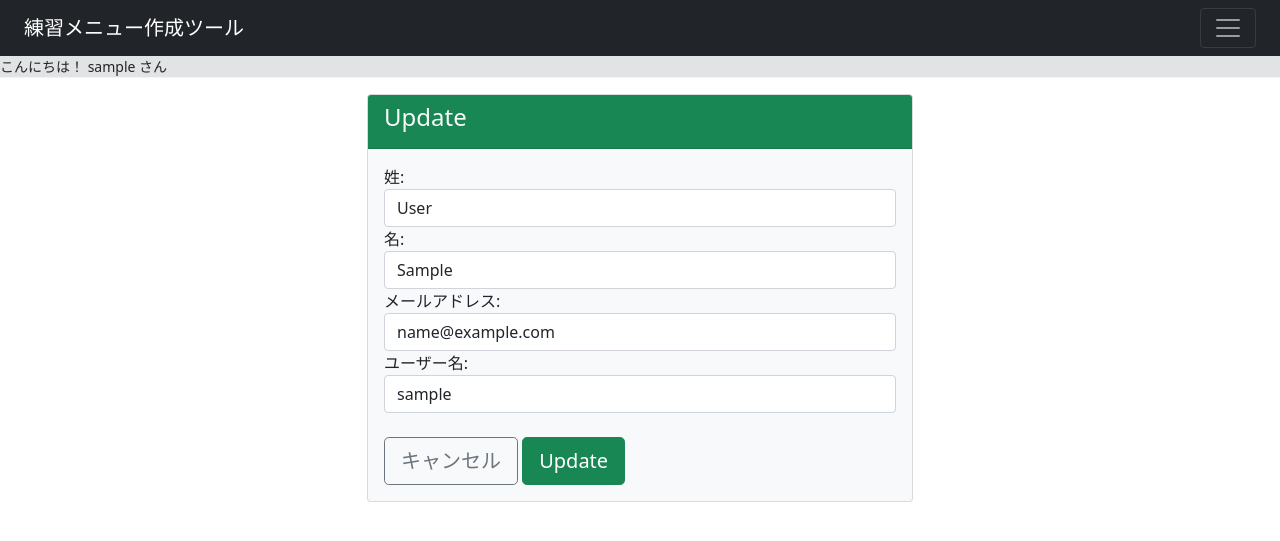
After one commit to YutaUchida-M26/PracticeMenu, a Django app: page /User_update/1 in a window 1280 px wide. The commit adds this page. Shown: the top 541 px of the page. Run offline with Django 3.2, Linux system fonts and the light colour scheme; the visitor is signed in with stand-in values (Sample User, id 1); data comes from the database, SQL or seed files in the repository; some libraries are stand-ins or nearby versions.

```diff
--- a/PMapp/forms.py
+++ b/PMapp/forms.py
@@ -1,5 +1,5 @@
 from django import forms
-from django.contrib.auth.forms import AuthenticationForm, UserCreationForm
+from django.contrib.auth.forms import AuthenticationForm, UserCreationForm, PasswordChangeForm
 from django.contrib.auth import get_user_model # ユーザーモデルを取得するため
 
 
@@ -148,3 +148,31 @@ class SignupForm(UserCreationForm):
                 field.widget.attrs['placeholder'] = '一郎'
             elif field.label == 'メールアドレス':
                 field.widget.attrs['placeholder'] = '***@gmail.com'
+
+'''ユーザー情報更新用フォーム'''
+class UserUpdateForm(forms.ModelForm):
+
+    class Meta:
+        model = User
+        fields = (
+            'last_name',
+            'first_name',
+            'email',
+            'username',
+            )
+
+    # bootstrap4対応
+    def __init__(self, *args, **kwargs):
+        super().__init__(*args, **kwargs)
+        for field in self.fields.values():
+            field.widget.attrs['class'] = 'form-control'
+            field.widget.attrs['required'] = '' # 全フィールドを入力必須
+
+'''パスワード変更フォーム'''
+class MyPasswordChangeForm(PasswordChangeForm):
+
+    # bootstrap4対応で、classを指定
+    def __init__(self, *args, **kwargs):
+        super().__init__(*args, **kwargs)
+        for field in self.fields.values():
+            field.widget.attrs['class'] = 'form-control'
--- a/PMapp/templates/PMapp/My_page.html
+++ b/PMapp/templates/PMapp/My_page.html
@@ -9,6 +9,7 @@
     <div class="row">
       <div class="col"><h4>■　登録情報</h4></div>
       <!-- 後で更新ボタン追加 -->
+      <div class="col text-right"><a href="{% url 'PMapp:User_update' user.pk %}">更新</a></div>
     </div>
     <table class="table table-bordered">
       <tbody>
@@ -35,6 +36,7 @@
     <div class="row mt-4">
       <div class="col"><h4>■　パスワード</h4></div>
       <!-- 後で更新ボタン追加 -->
+        <div class="col text-right"><a href="{% url 'PMapp:Password_change' %}">更新</a></div>
     </div>
     <table class="table table-bordered">
       <tbody>
--- /dev/null
+++ b/PMapp/templates/PMapp/User_form.html
@@ -0,0 +1,32 @@
+{% extends 'PMapp/base.html' %}
+
+<!-- コンテンツ -->
+{% block content %}
+<div class="container">
+  <div class="col-md-6 offset-md-3">
+    <div class="card mt-3 mb-3 bg-light">
+      <!-- カードヘッダー -->
+      <div class="card-header bg-success text-light">
+        <h4>{{ process_name }}</h4>
+      </div>
+      <!-- カードボディー -->
+      <div class="card-body">
+        <form action="" method="POST">
+          {{ form.non_field_errors }}
+          {% for field in form %}
+            <div class="form-group">
+              <label for="{{ field.id_for_label }}">{{ field.label_tag }}</label>
+              {{ field }}
+              {{ field.errors }}
+            </div>
+          {% endfor %}
+          {% csrf_token %}
+          <!-- ボタン -->
+          <button type="button" class="btn btn-outline-secondary btn-lg btn-block mt-4" onclick="history.back()">キャンセル</button>
+          <button type="submit" class="btn btn-success btn-lg btn-block mt-4" >{{ process_name }}</button>
+        </form>
+      </div>
+    </div>
+  </div>
+</div>
+{% endblock %}
--- a/PMapp/urls.py
+++ b/PMapp/urls.py
@@ -23,5 +23,8 @@ urlpatterns = [
     path('My_page/<int:pk>/', views.MyPage.as_view(), name='My_page'), # my info
     path('Signup/', views.Signup.as_view(), name='Signup'), # sign up
     path('Signup_done/', views.SignupDone.as_view(), name='Signup_done'), # sign up end
+    path('User_update/<int:pk>', views.UserUpdate.as_view(), name='User_update'), # update user
+    path('Password_change/', views.PasswordChange.as_view(), name='Password_change'), # pass change
+    path('Password_change_done/', views.PasswordChangeDone.as_view(), name='Password_change_done'), # pass change cmp
 
 ]
--- a/PMapp/views.py
+++ b/PMapp/views.py
@@ -1,8 +1,8 @@
 from tempfile import tempdir
-from django.shortcuts import render, redirect, get_object_or_404
-from .forms import BS5RaceInfoForm, BS5MenuInfoForm, Calcurate_CalForm, LoginForm, SignupForm
-from django.views.generic import ListView, DetailView, DeleteView, UpdateView, TemplateView, CreateView
-from django.contrib.auth.views import LoginView, LogoutView
+from django.shortcuts import render, redirect, resolve_url
+from .forms import BS5RaceInfoForm, BS5MenuInfoForm, Calcurate_CalForm, LoginForm, SignupForm, UserUpdateForm, MyPasswordChangeForm
+from django.views.generic import ListView, DetailView, DeleteView, UpdateView, TemplateView, CreateView, UpdateView
+from django.contrib.auth.views import LoginView, LogoutView, PasswordChangeView, PasswordChangeDoneView
 from .models import Race, Menu
 from django.urls import reverse_lazy
 from django.contrib.auth import get_user_model
@@ -162,7 +162,7 @@ class MyPage(OnlyYouMixin, DetailView):
     template_name = 'PMapp/My_page.html'
 
 class Signup(CreateView):
-    template_name = 'PMapp/Signup.html'
+    template_name = 'PMapp/User_form.html'
     form_class =SignupForm
 
     def form_valid(self, form):
@@ -179,3 +179,35 @@ class Signup(CreateView):
 '''サインアップ完了'''
 class SignupDone(TemplateView):
     template_name = 'PMapp/Signup_done.html'
+
+'''ユーザー登録情報の更新'''
+class UserUpdate(OnlyYouMixin, UpdateView):
+    model = User
+    form_class = UserUpdateForm
+    template_name = 'PMapp/User_form.html'
+
+    def get_success_url(self):
+        return resolve_url('PMapp:My_page', pk=self.kwargs['pk'])
+
+    # contextデータ作成
+    def get_context_data(self, **kwargs):
+        context = super().get_context_data(**kwargs)
+        context["process_name"] = "Update"
+        return context
+
+'''パスワード変更'''
+class PasswordChange(PasswordChangeView):
+    form_class = MyPasswordChangeForm
+    success_url = reverse_lazy('PMapp:Password_change_done')
+    template_name = 'PMapp/User_form.html'
+
+    # contextデータ作成
+    def get_context_data(self, **kwargs):
+        context = super().get_context_data(**kwargs)
+        context["process_name"] = "Change Password"
+        return context
+
+
+'''パスワード変更完了'''
+class PasswordChangeDone(PasswordChangeDoneView):
+    template_name = 'PMapp/Password_change_done.html'
```
Also changed, not shown: PMapp/templates/PMapp/Password_change_done.html (added, +21 -0 lines), README.md.
